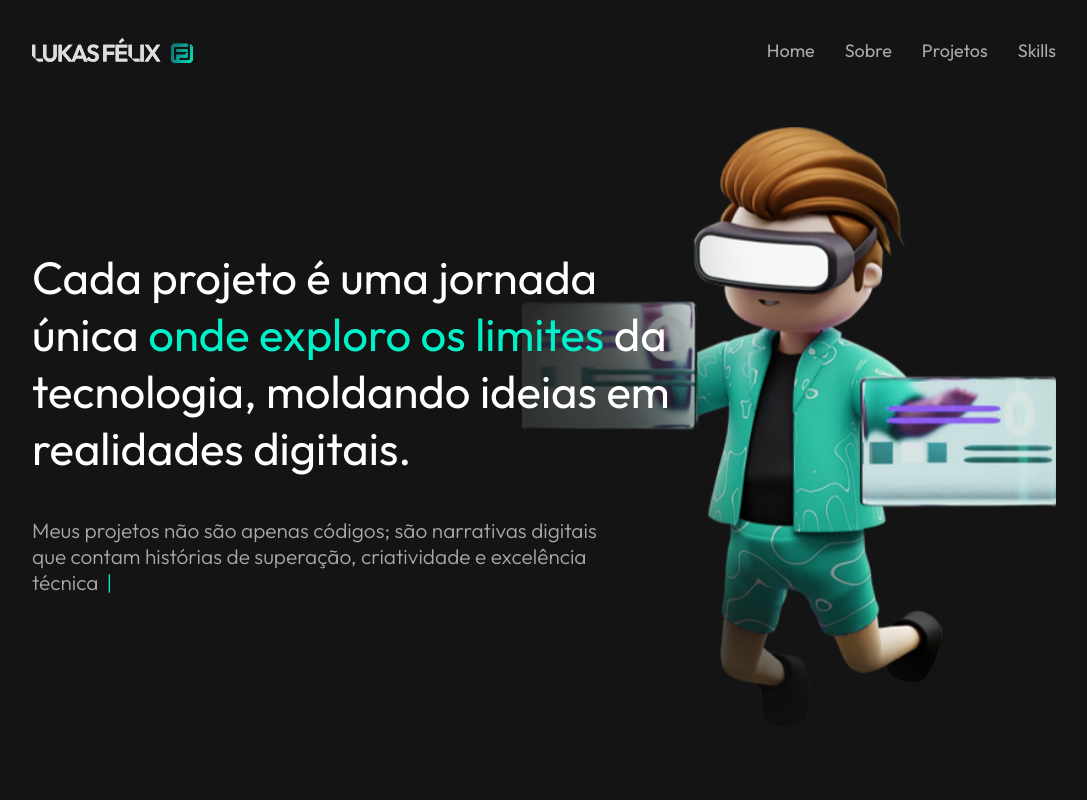
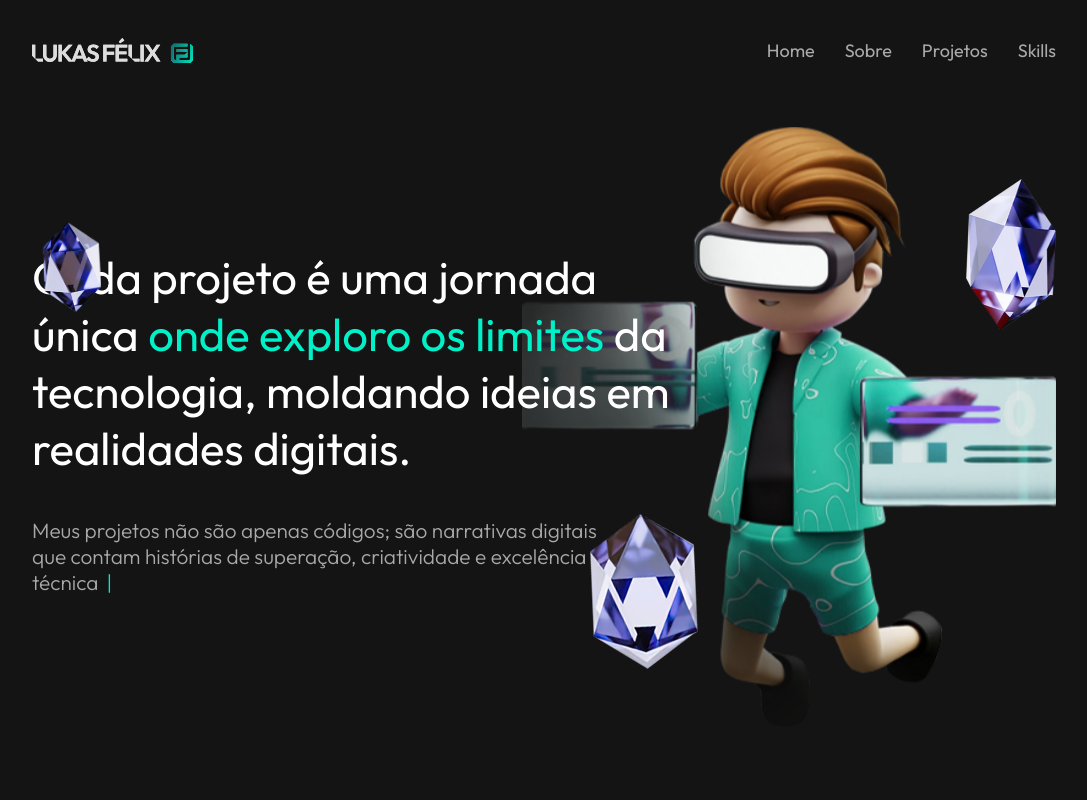
Before and after one commit to lucasfelixdev/myportfoil, a plain HTML site: page index.html in a window 1280 px wide. Shown: the top 800 px of the page, without its empty margins (96-1183 px from the left). Drawn offline with nearby package versions, Linux system fonts and the light colour scheme.

Commit message:
include effects header

```diff
--- a/index.html
+++ b/index.html
@@ -41,6 +41,9 @@
         <section id="s-home">
             <div class="s-grid__container">
                 <div class="container__home">
+                    <img class="diamond d1" src="./img/header/diamond01.png" alt="">
+                    <img class="diamond d2" src="./img/header/diamond02.png" alt="">
+                    <img class="diamond d3" src="./img/header/diamond03.png" alt="">
                     <div class="s-home__container-text">
                         <h1>Cada projeto é uma jornada única <span>onde exploro os limites </span> da tecnologia, moldando ideias em realidades digitais.</h1>
                         <p class="paragrafo">Meus projetos não são apenas códigos; são narrativas digitais que contam histórias de superação, criatividade e excelência técnica</p>
--- a/style/estilo.css
+++ b/style/estilo.css
@@ -130,6 +130,7 @@ main{
     margin-top: 0px;
 }
 .s-grid__container{
+    position: relative;
     max-width: var(--tamanho-max);
     background-color: var(--CorBackground-Primay);
     margin-top: 100px;
@@ -148,9 +149,62 @@ main{
     align-items: center;
     min-height: calc(100vh + 100px - 14rem);
     /* padding: 250px 0px; */
-    overflow: hidden;
+    /* overflow: hidden; */
     width: 100%;
 }
+
+.diamond{
+    z-index: 99;
+    position: absolute;
+}
+
+.diamond.d1{
+    z-index: 9;
+    top: 17%;
+    right: 0;
+    height: 150px;
+    transition: ease-in-out 0.8s;
+    animation: float 7.1s ease-in-out infinite;
+    animation-delay: 1.5s;
+}
+
+.diamond.d1:hover{
+    transition: ease-in-out 0.5s;
+    top: 15%;
+}
+
+.diamond.d2{
+    z-index: 9;
+    bottom: 13%;
+    right: 35%;
+    transition: ease-in-out 0.8s;
+    animation: float 6s ease-in-out infinite;
+    animation-delay: 1.3s;
+}
+
+
+.diamond.d2:hover{
+    transition: ease-in-out 0.6s;
+    bottom: 19%;
+}
+
+.diamond.d3{
+    height: 90px;
+    z-index: 9;
+    top: 18%;
+    left: 1%;
+    transition: ease-in-out 0.8s;
+    animation: float 5s ease-in-out infinite;
+    animation-delay: 0.9s;
+}
+
+.diamond.d3:hover{
+    transition: ease-in-out 0.6s;
+    top: 13%;
+}
+
+
+
 .s-home__container-text h1{
     position: relative;
     z-index: 1;
```
Also changed, not shown: img/header/diamond01.png (added), img/header/diamond02.png (added), img/header/diamond03.png (added).
